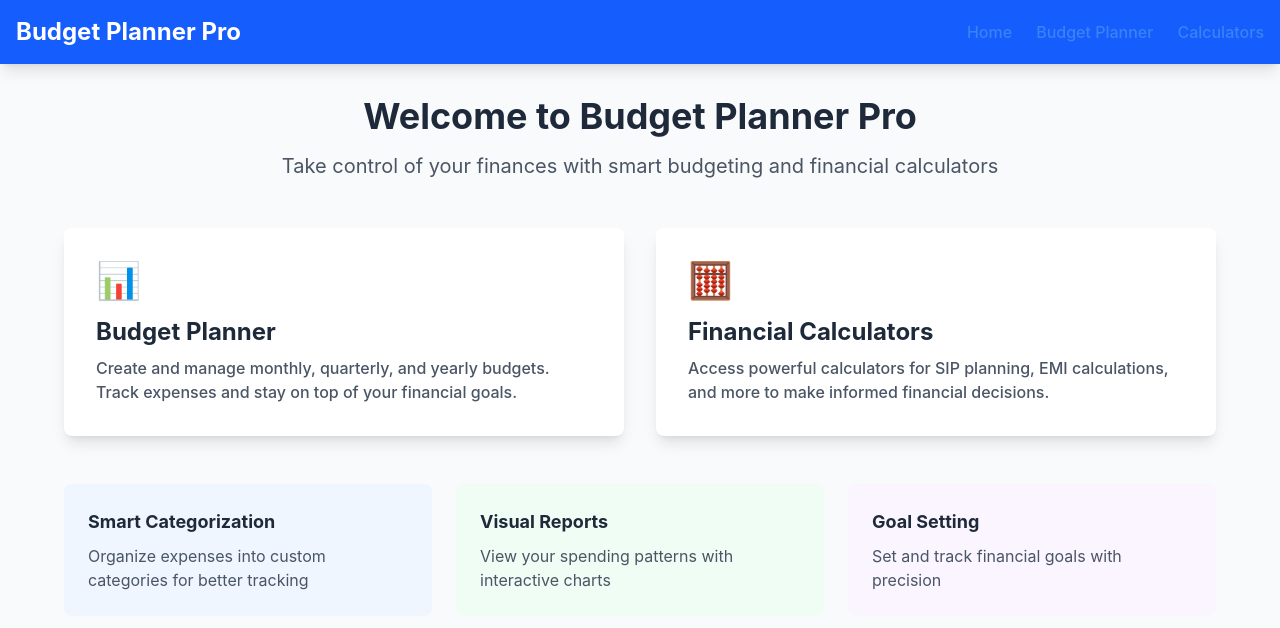
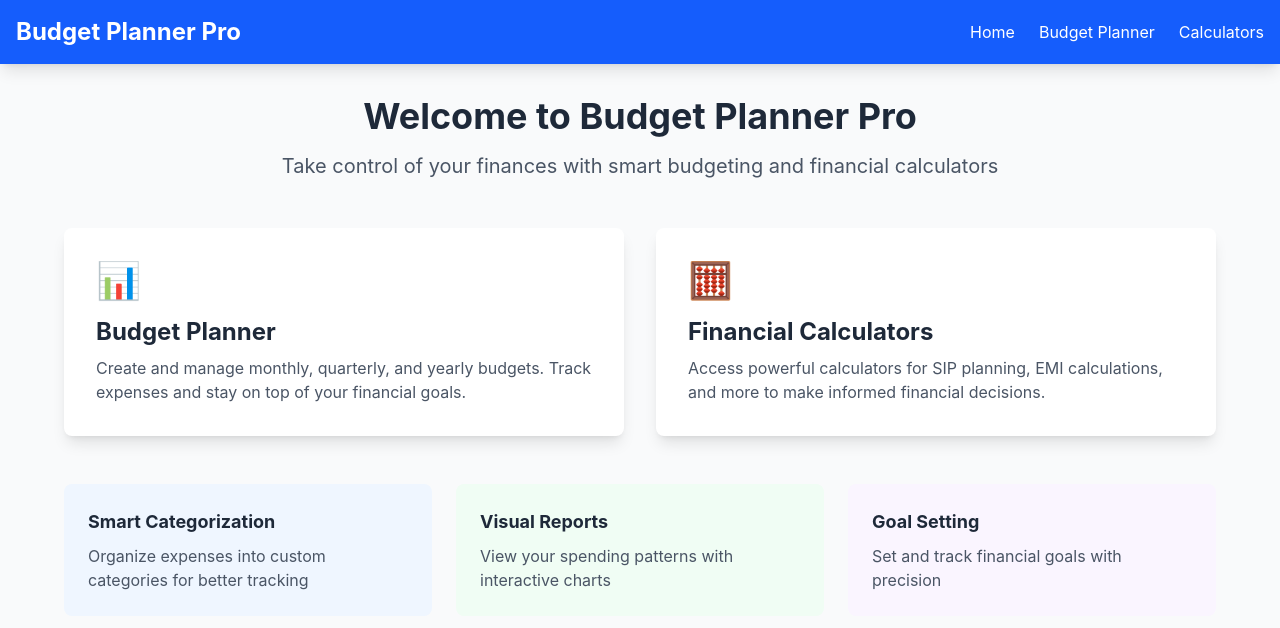
Before and after one commit to abhisri17/budget-planner-app, a React app in the folder frontend/: page / in a window 1280 px wide. Shown: the top 628 px of the page. Built offline with nearby package versions, Linux system fonts and the light colour scheme; the HTML template or start-up script is replaced by a standard one.

Commit message:
Update Tailwind CSS dependencies and clean up index.css styles

```diff
--- a/frontend/package.json
+++ b/frontend/package.json
@@ -19,7 +19,7 @@
   },
   "devDependencies": {
     "@eslint/js": "^9.36.0",
-    "@tailwindcss/vite": "^4.1.16",
+    "@tailwindcss/vite": "^4.1.17",
     "@types/node": "^24.10.0",
     "@types/react": "^19.1.16",
     "@types/react-dom": "^19.1.9",
@@ -30,7 +30,7 @@
     "eslint-plugin-react-refresh": "^0.4.22",
     "globals": "^16.4.0",
     "postcss": "^8.5.6",
-    "tailwindcss": "^4.1.16",
+    "tailwindcss": "^4.0.0",
     "typescript": "~5.9.3",
     "typescript-eslint": "^8.45.0",
     "vite": "^7.1.7"
--- a/frontend/src/index.css
+++ b/frontend/src/index.css
@@ -1,47 +1,9 @@
 @import "tailwindcss";
 
-/* Your custom styles below */
 body {
   margin: 0;
   font-family: -apple-system, BlinkMacSystemFont, 'Segoe UI', 'Roboto', 'Oxygen',
-    'Ubuntu', 'Cantarell', 'Fira Sans', 'Droid Sans', 'Helvetica Neue',
-    sans-serif;
+    'Ubuntu', 'Cantarell', 'Fira Sans', 'Droid Sans', 'Helvetica Neue', sans-serif;
   -webkit-font-smoothing: antialiased;
   -moz-osx-font-smoothing: grayscale;
-  background-color: #f9fafb; /* Light background for banners visibility */
-  color: #111827; /* Text color */
 }
-
-/* Style buttons, links etc here */
-button {
-  border-radius: 0.5rem;
-  border: 1px solid transparent;
-  padding: 0.5em 1em;
-  font-size: 1rem;
-  font-weight: 500;
-  font-family: inherit;
-  background-color: #2563eb;
-  color: #fff;
-  cursor: pointer;
-  transition: border-color 0.25s, background-color 0.25s;
-}
-
-button:hover {
-  border-color: #3b82f6;
-  background-color: #1d4ed8;
-}
-
-a {
-  color: #3b82f6;
-  text-decoration: none;
-  font-weight: 500;
-}
-
-a:hover {
-  color: #2563eb;
-}
-
-
-
-/* Use Tailwind utility classes in your components for font sizes */
-/* For example <h1 className="text-3xl font-bold">Banner</h1> */
```
Also changed, not shown: 1 other file (tests, documents, lock files or other folders).
